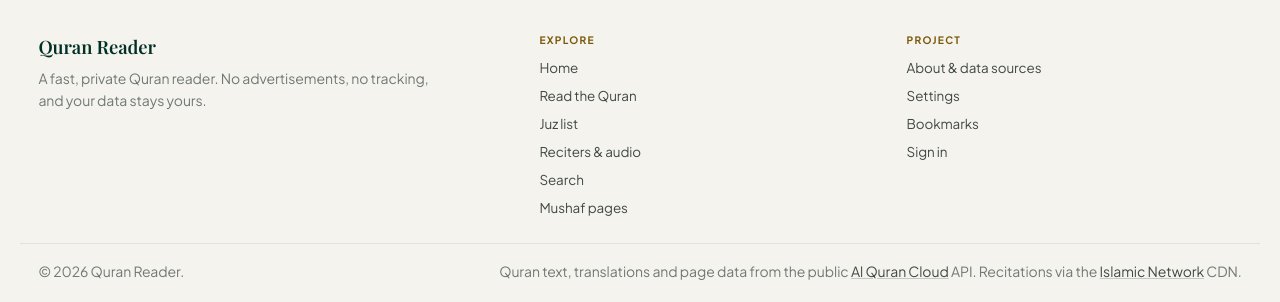
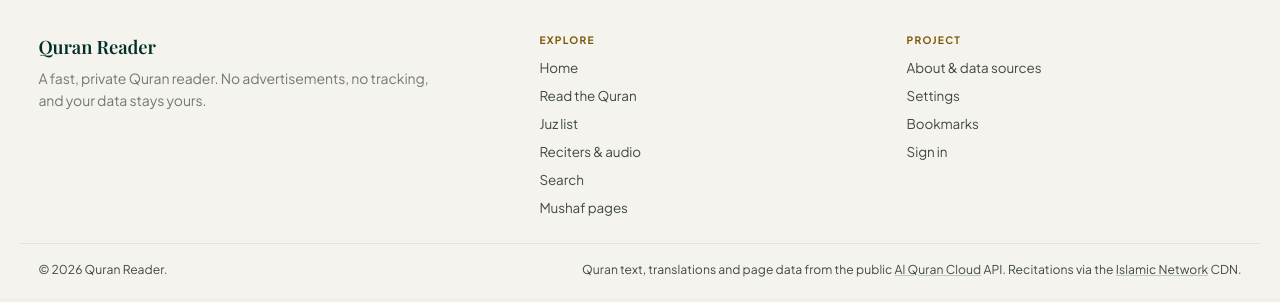
Before and after one commit to webspaceit/QuranReader, a PHP site: page / in a window 1280 px wide. Shown: the part 1181-1483 px from the top of the page. After the commit the page ends 1458 px from the top, so only its background shows below. Run offline with PHP 8.4, Linux system fonts and the light colour scheme; data that the repository does not hold is empty.

Commit message:
Quieter footer legal line
The copyright line and the data-source credit were .875rem, competing with the
content above them. Scoped to .footer-bottom .small at .76rem with a 1.5
line-height, so .small elsewhere is untouched.

Shrinking it exposed a contrast miss: the muted grey only reaches 4.05:1 on the
footer surface, under AA at that size. Both spans now use the --text-soft token,
which gives 8.39:1 light and 10.11:1 dark.

```diff
--- a/public_html/assets/css/app.css
+++ b/public_html/assets/css/app.css
@@ -999,6 +999,18 @@ input:disabled { background: var(--bg-muted); color: var(--text-muted); }
 }
 .footer-bottom a { color: var(--text-soft); }
 
+/* The legal line and the data-source credit are reference matter, not content:
+   keep them quieter than body copy. Scoped, so .small elsewhere is untouched. */
+.footer-bottom .small {
+    font-size: .76rem;
+    line-height: 1.5;
+    letter-spacing: .005em;
+    /* Muted grey only reaches 4.05:1 on the footer surface, which fails AA once
+       the text is this small. The softer-but-darker token clears it. */
+    color: var(--text-soft);
+}
+.footer-bottom a { color: var(--text-soft); }
+
 .empty-state { text-align: center; padding: 2.2rem 1.2rem; }
 .empty-state h2 { margin-bottom: .4rem; }
 .code-block {
```
